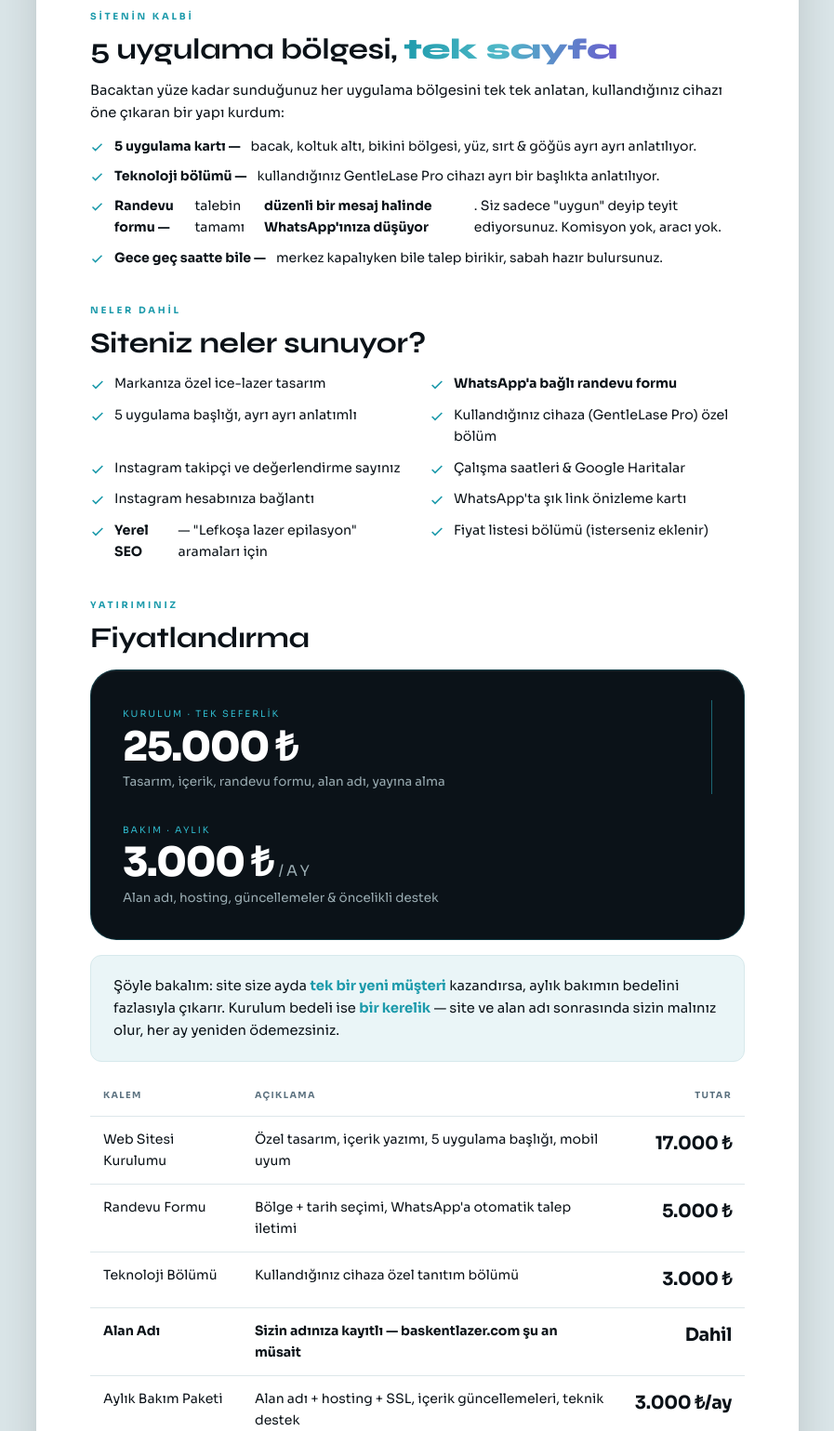
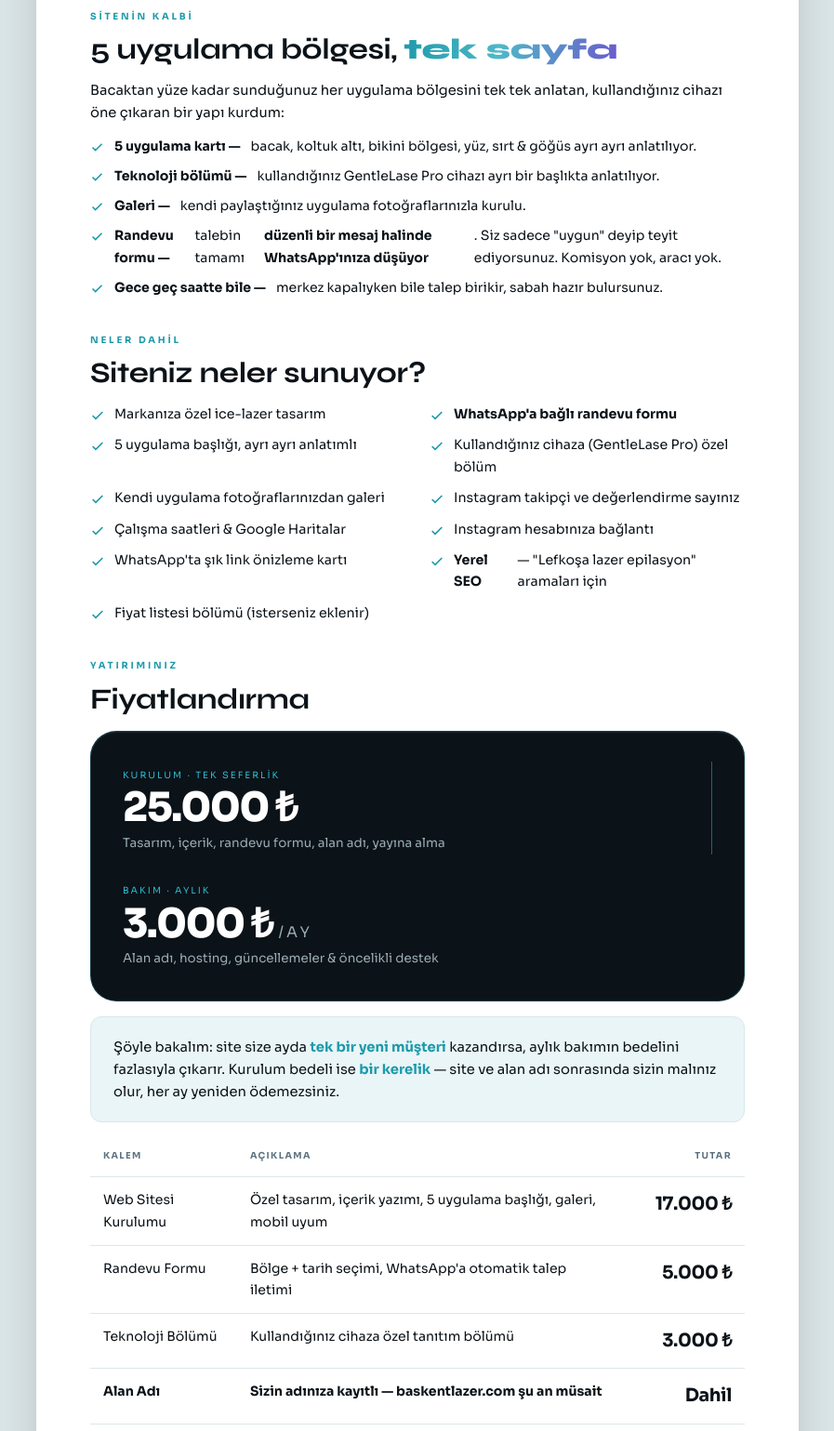
Before and after one commit to Gracoins/baskent-lazer, a plain HTML site: page teklif.html in a window 1280 px wide. Shown: the part 1365-2904 px from the top of the page at 93% size, without its empty margins (191-1088 px from the left). Drawn offline with Linux system fonts and the light colour scheme.

Commit message:
Teklife galeri maddesini ekle

```diff
--- a/teklif.html
+++ b/teklif.html
@@ -164,6 +164,7 @@
     <ul class="plain">
       <li><svg viewBox="0 0 24 24" fill="none" stroke="currentColor" stroke-width="2.4"><path d="M4 12l5 5L20 6"/></svg><b>5 uygulama kartı —</b> bacak, koltuk altı, bikini bölgesi, yüz, sırt &amp; göğüs ayrı ayrı anlatılıyor.</li>
       <li><svg viewBox="0 0 24 24" fill="none" stroke="currentColor" stroke-width="2.4"><path d="M4 12l5 5L20 6"/></svg><b>Teknoloji bölümü —</b> kullandığınız GentleLase Pro cihazı ayrı bir başlıkta anlatılıyor.</li>
+      <li><svg viewBox="0 0 24 24" fill="none" stroke="currentColor" stroke-width="2.4"><path d="M4 12l5 5L20 6"/></svg><b>Galeri —</b> kendi paylaştığınız uygulama fotoğraflarınızla kurulu.</li>
       <li><svg viewBox="0 0 24 24" fill="none" stroke="currentColor" stroke-width="2.4"><path d="M4 12l5 5L20 6"/></svg><b>Randevu formu —</b> talebin tamamı <b>düzenli bir mesaj halinde WhatsApp'ınıza düşüyor</b>. Siz sadece "uygun" deyip teyit ediyorsunuz. Komisyon yok, aracı yok.</li>
       <li><svg viewBox="0 0 24 24" fill="none" stroke="currentColor" stroke-width="2.4"><path d="M4 12l5 5L20 6"/></svg><b>Gece geç saatte bile —</b> merkez kapalıyken bile talep birikir, sabah hazır bulursunuz.</li>
     </ul>
@@ -177,6 +178,7 @@
       <div><svg viewBox="0 0 24 24" fill="none" stroke="currentColor" stroke-width="2.4"><path d="M4 12l5 5L20 6"/></svg><b>WhatsApp'a bağlı randevu formu</b></div>
       <div><svg viewBox="0 0 24 24" fill="none" stroke="currentColor" stroke-width="2.4"><path d="M4 12l5 5L20 6"/></svg>5 uygulama başlığı, ayrı ayrı anlatımlı</div>
       <div><svg viewBox="0 0 24 24" fill="none" stroke="currentColor" stroke-width="2.4"><path d="M4 12l5 5L20 6"/></svg>Kullandığınız cihaza (GentleLase Pro) özel bölüm</div>
+      <div><svg viewBox="0 0 24 24" fill="none" stroke="currentColor" stroke-width="2.4"><path d="M4 12l5 5L20 6"/></svg>Kendi uygulama fotoğraflarınızdan galeri</div>
       <div><svg viewBox="0 0 24 24" fill="none" stroke="currentColor" stroke-width="2.4"><path d="M4 12l5 5L20 6"/></svg>Instagram takipçi ve değerlendirme sayınız</div>
       <div><svg viewBox="0 0 24 24" fill="none" stroke="currentColor" stroke-width="2.4"><path d="M4 12l5 5L20 6"/></svg>Çalışma saatleri &amp; Google Haritalar</div>
       <div><svg viewBox="0 0 24 24" fill="none" stroke="currentColor" stroke-width="2.4"><path d="M4 12l5 5L20 6"/></svg>Instagram hesabınıza bağlantı</div>
@@ -201,7 +203,7 @@
     </div>
     <table>
       <tr><th>Kalem</th><th>Açıklama</th><th style="text-align:right">Tutar</th></tr>
-      <tr><td>Web Sitesi Kurulumu</td><td>Özel tasarım, içerik yazımı, 5 uygulama başlığı, mobil uyum</td><td class="amt">17.000 ₺</td></tr>
+      <tr><td>Web Sitesi Kurulumu</td><td>Özel tasarım, içerik yazımı, 5 uygulama başlığı, galeri, mobil uyum</td><td class="amt">17.000 ₺</td></tr>
       <tr><td>Randevu Formu</td><td>Bölge + tarih seçimi, WhatsApp'a otomatik talep iletimi</td><td class="amt">5.000 ₺</td></tr>
       <tr><td>Teknoloji Bölümü</td><td>Kullandığınız cihaza özel tanıtım bölümü</td><td class="amt">3.000 ₺</td></tr>
       <tr><td><b>Alan Adı</b></td><td><b>Sizin adınıza kayıtlı — baskentlazer.com şu an müsait</b></td><td class="amt">Dahil</td></tr>
```
